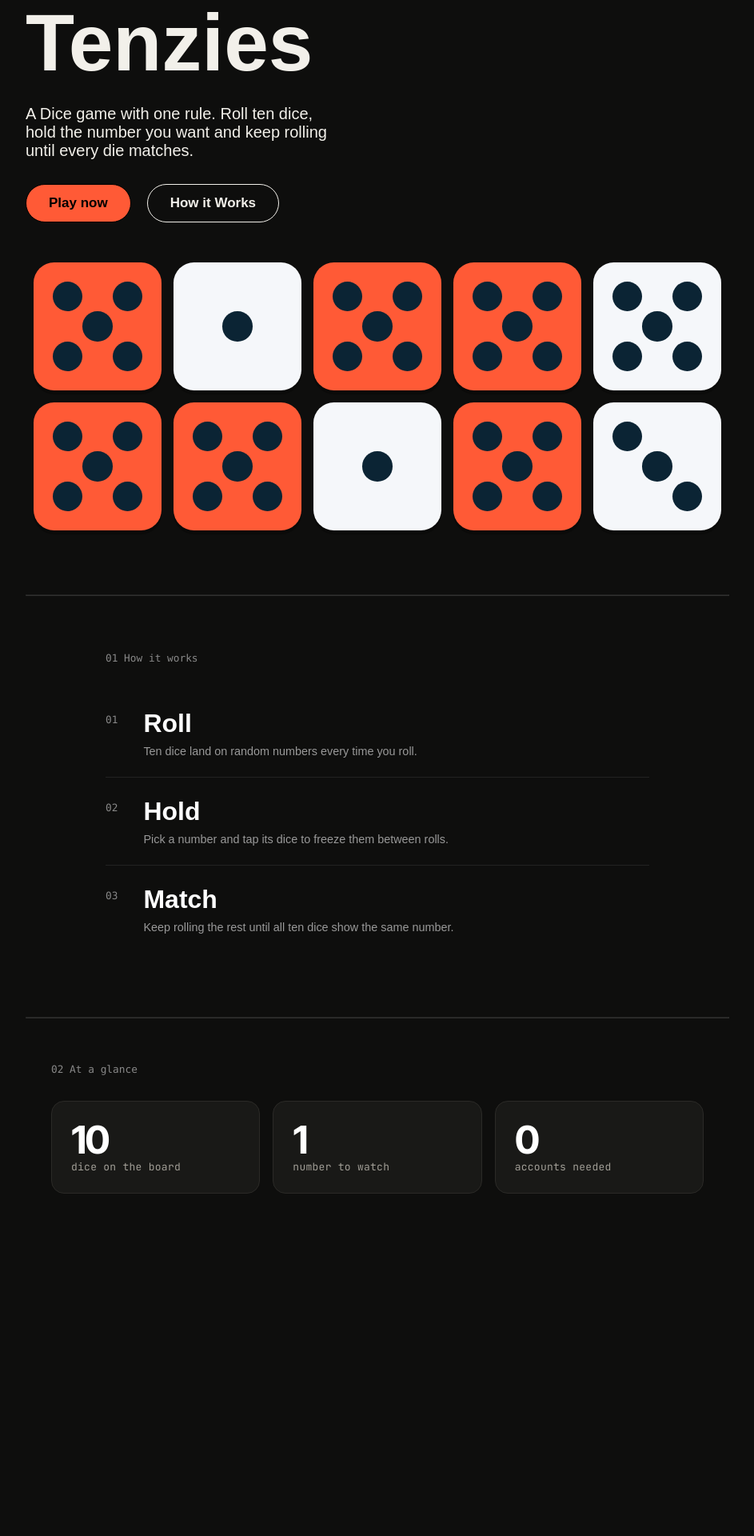
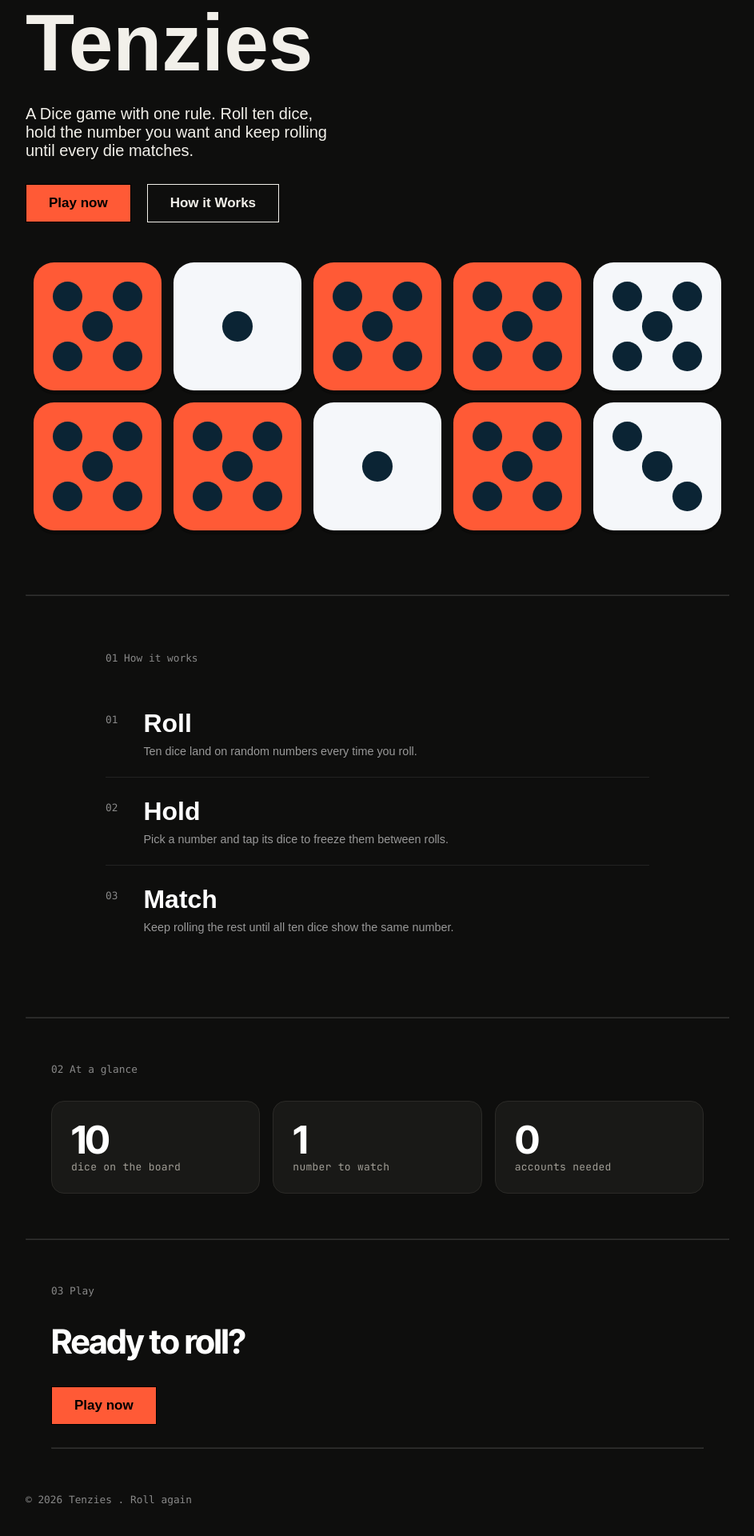
Before and after one commit to Amandecoe/React-Practice, a React (Vite) app in the folder tenzies/: page / in a window 1280 px wide. Shown: the part 126-2046 px from the top of the page at 80% size, without its empty margins (168-1111 px from the left). Before the commit the page ends 1676 px from the top, so only its background shows below. Built offline with nearby package versions, Linux system fonts and the light colour scheme.

Commit message:
game ui started

```diff
--- a/tenzies/components/Steps.jsx
+++ b/tenzies/components/Steps.jsx
@@ -1,3 +1,4 @@
+import {Link} from "react-router-dom"
 export default function Steps(){
     const styles = `
     section{
@@ -11,6 +12,13 @@ export default function Steps(){
     margin: 0 0 2rem;
     }
 
+    .glance-label>h1{
+    color: #fff;
+    font-family: 'Inter Tight', system-ui, sans-serif;
+    font-size: 68px;
+    font-weight: 700;
+    }
+
     .glancee{
     display: grid;
     grid-template-columns: repeat(auto-fit, minmax(200px, 1fr));
@@ -22,6 +30,7 @@ export default function Steps(){
     border: 1px solid #2B2A27;
     border-radius: 16px;
     padding: 24px;
+    cursor: pointer;
     }
 
     .glance>strong{
@@ -47,6 +56,15 @@ export default function Steps(){
     color: #fff;
     padding: 0px 100px 10px;
     margin: 70px 0px;
+    }
+
+    .ready{
+    color: #fff;
+    font-family: 'Inter Tight', system-ui, sans-serif;
+    font-size: 28px;
+    font-weight: 700;
+    letter-spacing: -0.04em;
+    line-height: 1;
     }
 
     .section-label {
@@ -142,6 +160,23 @@ export default function Steps(){
     </div>
     </div>
     </section>
+    <hr/>
+
+    <section>
+        <h2 className="glance-label">03 Play</h2>
+        <div className="ready">
+        <h1>Ready to roll?</h1>
+        <button style={{ marginBottom:'20px',marginRight:'20px',textDecoration: 'none',fontSize: '17px', fontWeight:'600', backgroundColor: '#FF5A36' , minHeight:'48px',whiteSpace: 'nowrap'
+            , padding:'0px 28px', border:'1px solid black'
+        }}><Link style = {{color: 'inherit', textDecoration:'none'}}to="/play" className="play-link"
+        >Play now</Link>
+        </button>
+        </div>
+        <hr/>
+    </section>
+    <footer>
+    <h2 className="glance-label"> &copy; 2026 Tenzies . Roll again</h2>
+    </footer>
         </>
     )
 }
--- a/tenzies/src/pages/Game.jsx
+++ b/tenzies/src/pages/Game.jsx
@@ -57,8 +57,7 @@ export default function Game() {
             <Link to="/">← Back</Link>
             {gameWon && <Confetti/>}
             <h1 className="title">Tenzies</h1>
-            <p className="instructions">Roll until all dice are the same.
-            Click each die to freeze it at its current value between rolls.</p>
+            <p className="instructions">Tap a die to hold it. Roll the rest.</p>
             <div className="dice-container">
                 {diceElements}
             </div>
--- a/tenzies/src/pages/Landing.jsx
+++ b/tenzies/src/pages/Landing.jsx
@@ -15,14 +15,14 @@ export default function Landing(props){
         <div className="landing-btn">
 
         <button style={{ marginBottom:'20px',marginRight:'20px',textDecoration: 'none',fontSize: '17px', fontWeight:'600', backgroundColor: '#FF5A36' , minHeight:'48px',whiteSpace: 'nowrap'
-            , borderRadius: '999px', padding:'0px 28px', border:'1px solid black'
+            , padding:'0px 28px', border:'1px solid black'
         }}><Link style = {{color: 'inherit', textDecoration:'none'}}to="/play" className="play-link"
         >Play now</Link>
         </button>
 
         <button
         style={{ marginTop:'10px',marginBottom: '40px', color: '#F2F0EA',textDecoration: 'none',fontSize: '17px', fontWeight:'600', backgroundColor: '#0E0E0D' , minHeight:'48px',whiteSpace: 'nowrap'
-            , borderRadius: '999px', padding:'0px 28px', border:'1px solid #F2F0EA' }}>
+            , padding:'0px 28px', border:'1px solid #F2F0EA' }}>
             <Link style = {{color: 'inherit', textDecoration:'none'}}to="/how" ></Link>How it Works
         </button>
 
```
